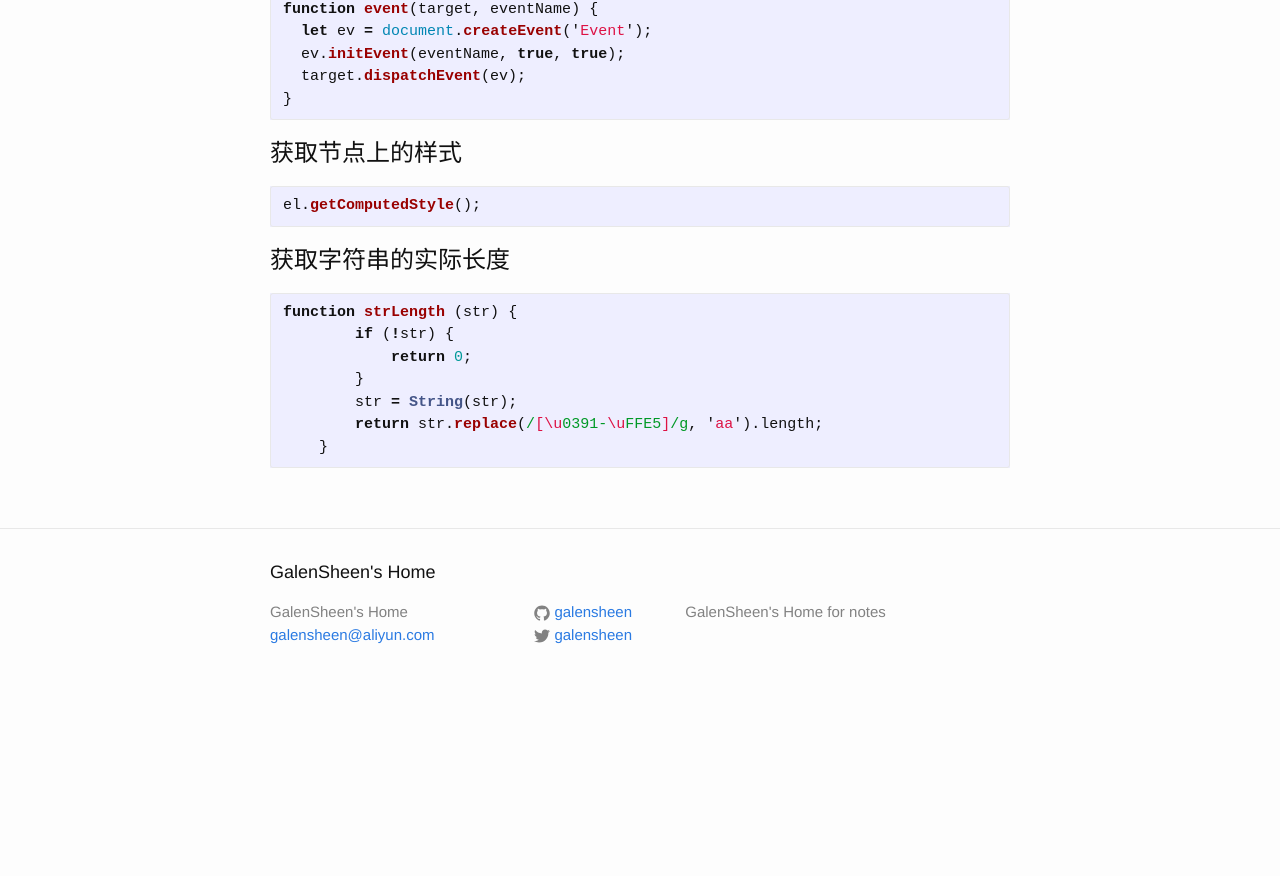
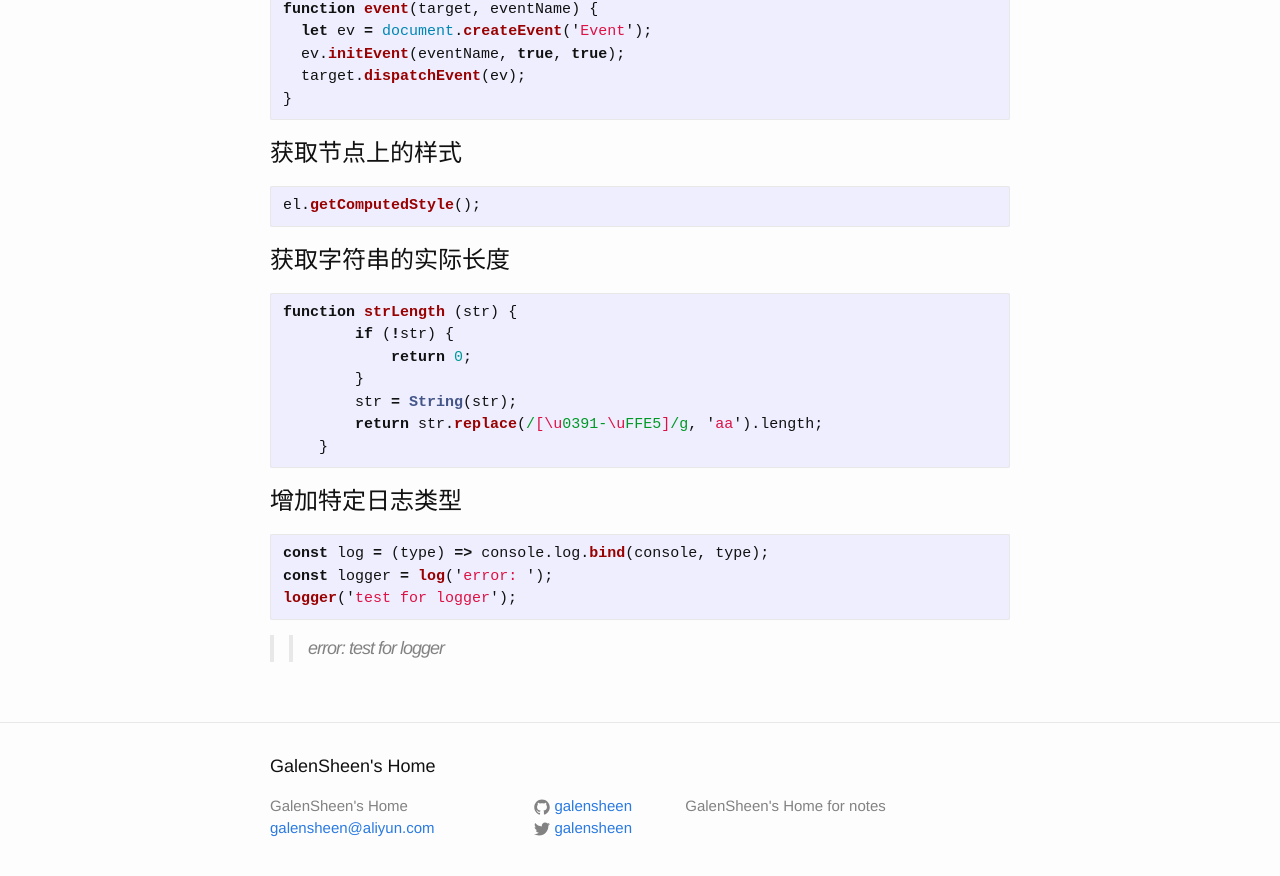
Before and after one commit to galensheen/galensheen.github.io, a Jekyll site: the page built from _posts/tattle/2017-01-15-js-note.md, in a window 1280 px wide and 900 px high, scrolled down 2645 px. Shown: the top 876 px of the window. Built offline with Jekyll 4.4.1, drawn with Linux system fonts in a browser that asks for light colours; our own code applies the rules of GitHub Pages for plain Markdown files; before the commit the page ends 3351 px from its top, so only the background shows below that.

Commit message:
增加日志类型

````diff
--- a/_posts/tattle/2017-01-15-js-note.md
+++ b/_posts/tattle/2017-01-15-js-note.md
@@ -134,3 +134,12 @@ function strLength (str) {
         return str.replace(/[\u0391-\uFFE5]/g, 'aa').length;
     }
 ```
+
+# 增加特定日志类型
+```javascript
+const log = (type) => console.log.bind(console, type);
+const logger = log('error: ');
+logger('test for logger');
+```
+
+>> error: test for logger
````
